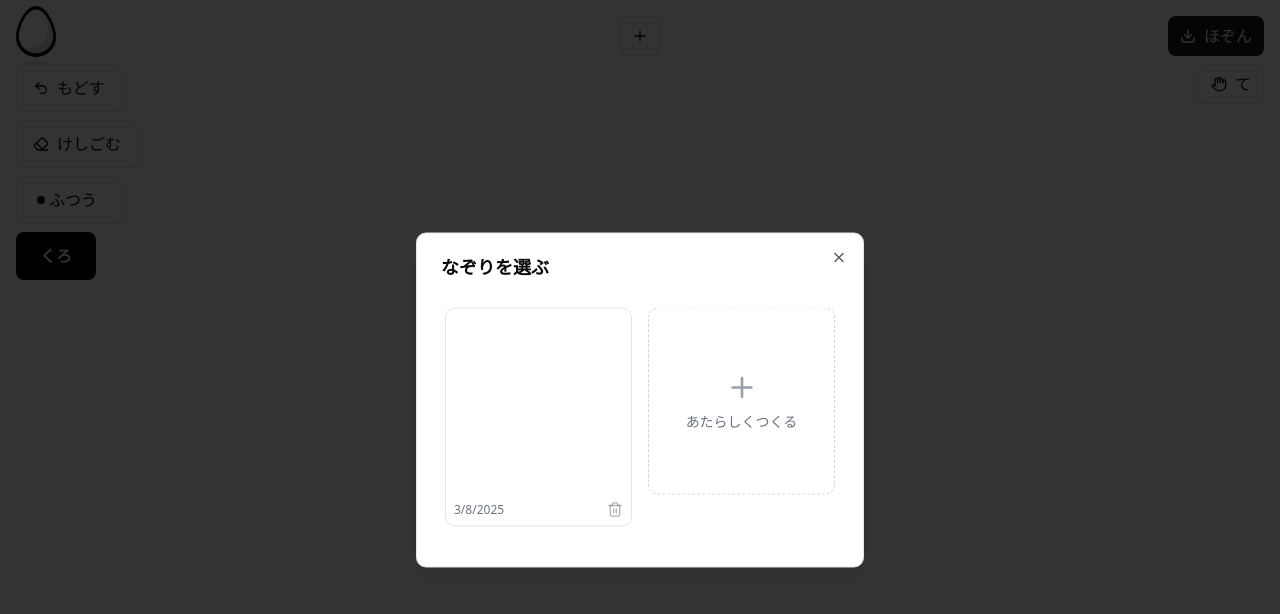
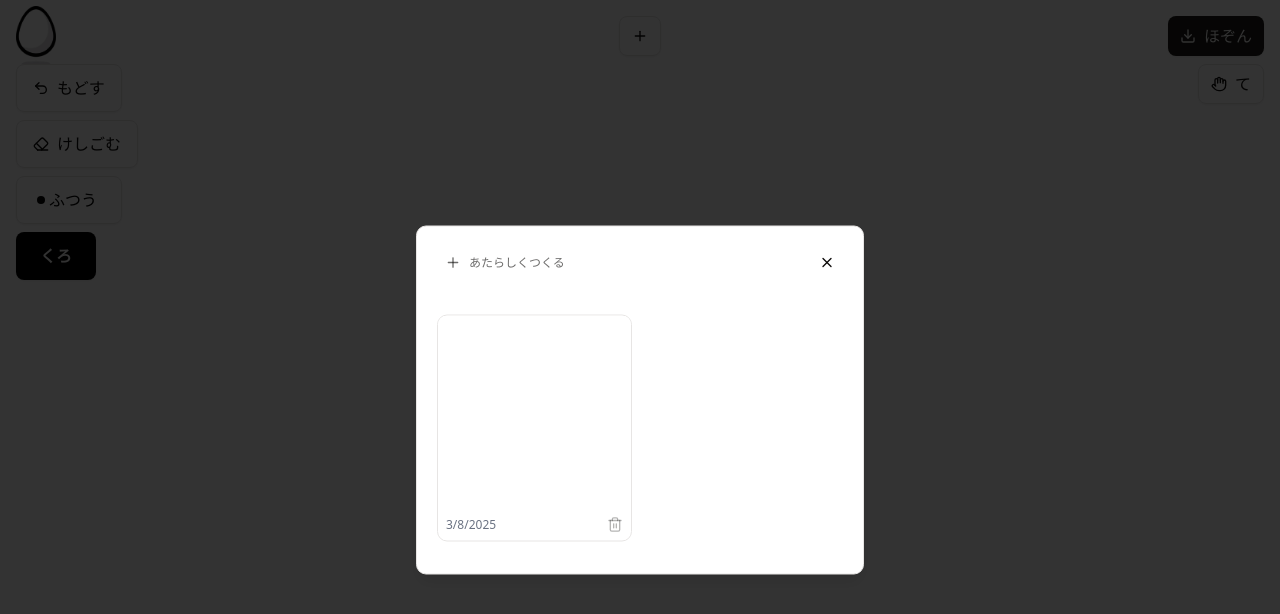
Before and after one commit to yoshikouki/nazori, a Next.js app: page / in a window 1280 px wide. Both pictures are taken after a click on the button 640 px from the left and 36 px from the top of the page. Shown: the top 614 px of the page. Built offline with nearby package versions, Linux system fonts and the light colour scheme.

Commit message:
Move new drawing button to window header

```diff
--- a/src/components/ui/dialog.tsx
+++ b/src/components/ui/dialog.tsx
@@ -5,6 +5,7 @@ import { XIcon } from "lucide-react";
 import type * as React from "react";
 
 import { cn } from "@/lib/utils";
+import { Button } from "./button";
 
 function Dialog({ ...props }: React.ComponentProps<typeof DialogPrimitive.Root>) {
   return <DialogPrimitive.Root data-slot="dialog" {...props} />;
@@ -49,16 +50,25 @@ function DialogContent({
       <DialogPrimitive.Content
         data-slot="dialog-content"
         className={cn(
-          "data-[state=closed]:fade-out-0 data-[state=open]:fade-in-0 data-[state=closed]:zoom-out-95 data-[state=open]:zoom-in-95 fixed top-[50%] left-[50%] z-50 grid w-full max-w-[calc(100%-2rem)] translate-x-[-50%] translate-y-[-50%] gap-4 rounded-lg border bg-background p-6 shadow-lg duration-200 data-[state=closed]:animate-out data-[state=open]:animate-in sm:max-w-lg",
+          "data-[state=closed]:fade-out-0 data-[state=open]:fade-in-0 data-[state=closed]:zoom-out-95 data-[state=open]:zoom-in-95",
+          "-translate-x-1/2 -translate-y-1/2 fixed top-1/2 left-1/2 z-50 grid w-full max-w-[calc(100%-2rem)] gap-4 rounded-lg border bg-background p-4 shadow-lg duration-200",
+          "data-[state=closed]:animate-out data-[state=open]:animate-in sm:max-w-lg",
           className,
         )}
         {...props}
       >
         {children}
-        <DialogPrimitive.Close className="absolute top-4 right-4 rounded-xs opacity-70 ring-offset-background transition-opacity hover:opacity-100 focus:outline-hidden focus:ring-2 focus:ring-ring focus:ring-offset-2 disabled:pointer-events-none data-[state=open]:bg-accent data-[state=open]:text-muted-foreground [&_svg:not([class*='size-'])]:size-4 [&_svg]:pointer-events-none [&_svg]:shrink-0">
-          <XIcon />
-          <span className="sr-only">Close</span>
-        </DialogPrimitive.Close>
+        <Button
+          variant="ghost"
+          size="icon"
+          className="absolute top-4 right-4 ring-offset-background transition-opacity hover:opacity-100 focus:outline-hidden focus:ring-2 focus:ring-ring focus:ring-offset-2 disabled:pointer-events-none data-[state=open]:bg-accent data-[state=open]:text-muted-foreground [&_svg:not([class*='size-'])]:size-4 [&_svg]:pointer-events-none [&_svg]:shrink-0"
+          asChild
+        >
+          <DialogPrimitive.Close>
+            <XIcon />
+            <span className="sr-only">Close</span>
+          </DialogPrimitive.Close>
+        </Button>
       </DialogPrimitive.Content>
     </DialogPortal>
   );
--- a/src/features/drawing-canvas/drawing-selector.tsx
+++ b/src/features/drawing-canvas/drawing-selector.tsx
@@ -54,8 +54,19 @@ export const DrawingSelector = ({
         <PlusIcon />
       </Button>
       <DialogContent className="sm:max-w-md">
-        <DialogHeader>
-          <DialogTitle>なぞりを選ぶ</DialogTitle>
+        <DialogHeader className="flex flex-row items-center justify-between">
+          <DialogTitle className="sr-only">なぞりを選ぶ</DialogTitle>
+          <Button
+            variant="ghost"
+            onClick={() => {
+              onCreateNewDrawing();
+              onOpenChange(false);
+            }}
+            aria-label="あたらしくつくる"
+          >
+            <PlusIcon className="h-5 w-5 text-foreground/60" />
+            <span className="text-foreground/60 text-xs">あたらしくつくる</span>
+          </Button>
         </DialogHeader>
         <div className="max-h-[60vh] overflow-y-auto px-1">
           <div className="grid grid-cols-2 gap-4 py-4">
@@ -125,18 +136,6 @@ export const DrawingSelector = ({
                 </div>
               ))
             )}
-            <button
-              type="button"
-              className="flex aspect-square cursor-pointer flex-col items-center justify-center rounded-lg border border-gray-300 border-dashed p-2 hover:bg-gray-50"
-              onClick={() => {
-                onCreateNewDrawing();
-                onOpenChange(false);
-              }}
-              aria-label="あたらしくつくる"
-            >
-              <PlusIcon className="h-8 w-8 text-gray-400" />
-              <span className="mt-2 text-gray-500 text-sm">あたらしくつくる</span>
-            </button>
           </div>
         </div>
       </DialogContent>
```
